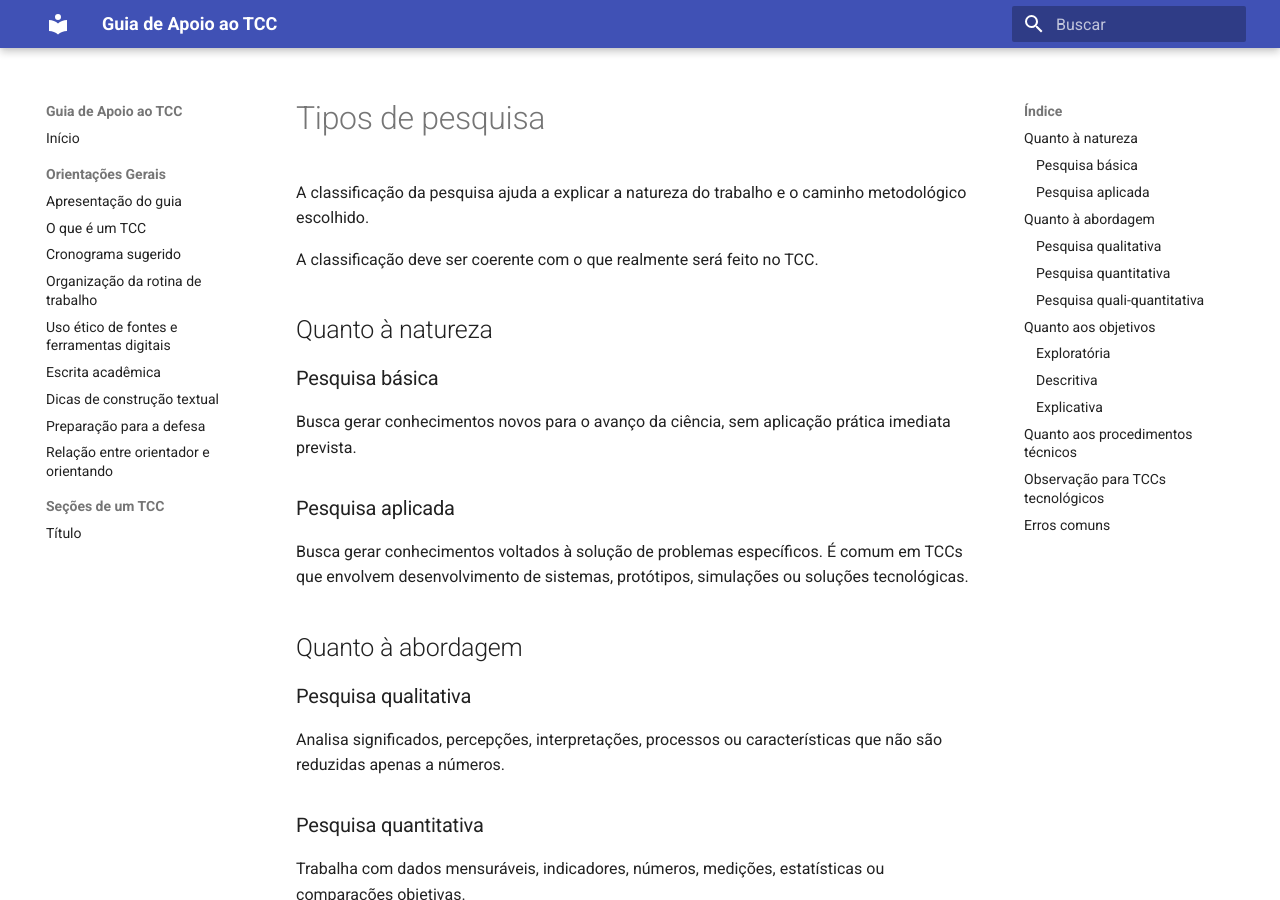
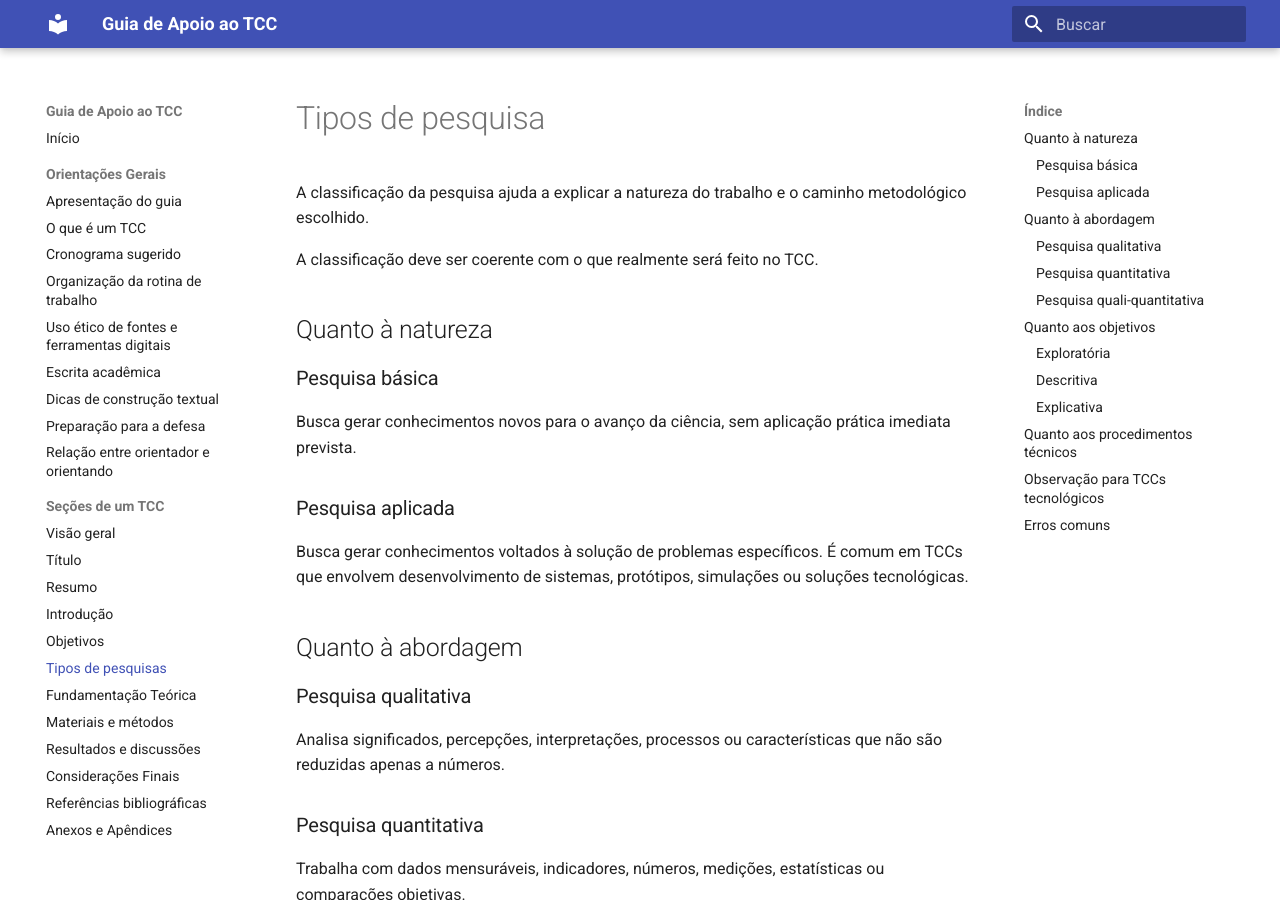
Before and after one commit to danielaflor/tcc, an MkDocs documentation site: the page built from docs/secoes-tcc/tipos-de-pesquisa.md, in a window 1280 px wide and 900 px high. Built offline with MkDocs 1.6.1 and Material for MkDocs 9.7.7, drawn with Linux system fonts in a browser that asks for light colours.

Commit message:
Add new section for 'Visão geral' in mkdocs.yml

```diff
--- a/mkdocs.yml
+++ b/mkdocs.yml
@@ -39,4 +39,15 @@ nav:
       - Preparação para a defesa: orientacoes-gerais/defesa.md
       - Relação entre orientador e orientando: orientacoes-gerais/orientador-orientando.md
   - Seções de um TCC:
+      - Visão geral: secoes-tcc/visao-geral.md
       - Título: secoes-tcc/titulo.md
+      - Resumo: secoes-tcc/resumo-palavras-chave.md
+      - Introdução: secoes-tcc/introducao.md
+      - Objetivos: secoes-tcc/objetivos.md
+      - Tipos de pesquisas: secoes-tcc/tipos-de-pesquisa.md
+      - Fundamentação Teórica: secoes-tcc/fundamentacao-teorica.md
+      - Materiais e métodos: secoes-tcc/metodologia.md
+      - Resultados e discussões: secoes-tcc/resultados-discussoes.md
+      - Considerações Finais: secoes-tcc/consideracoes-finais.md
+      - Referências bibliográficas: secoes-tcc/referencias.md
+      - Anexos e Apêndices: secoes-tcc/apendices-anexos.md
```
